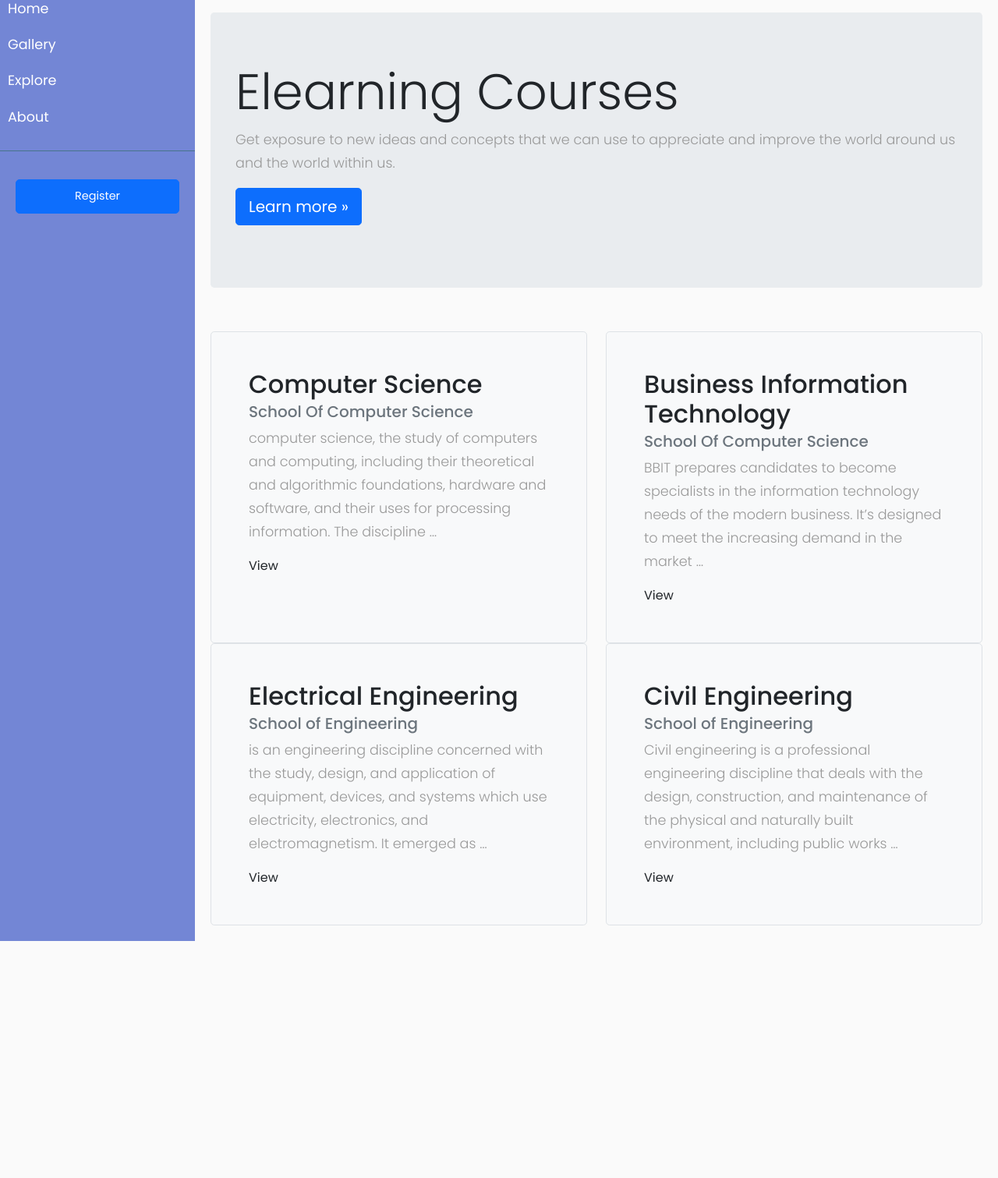
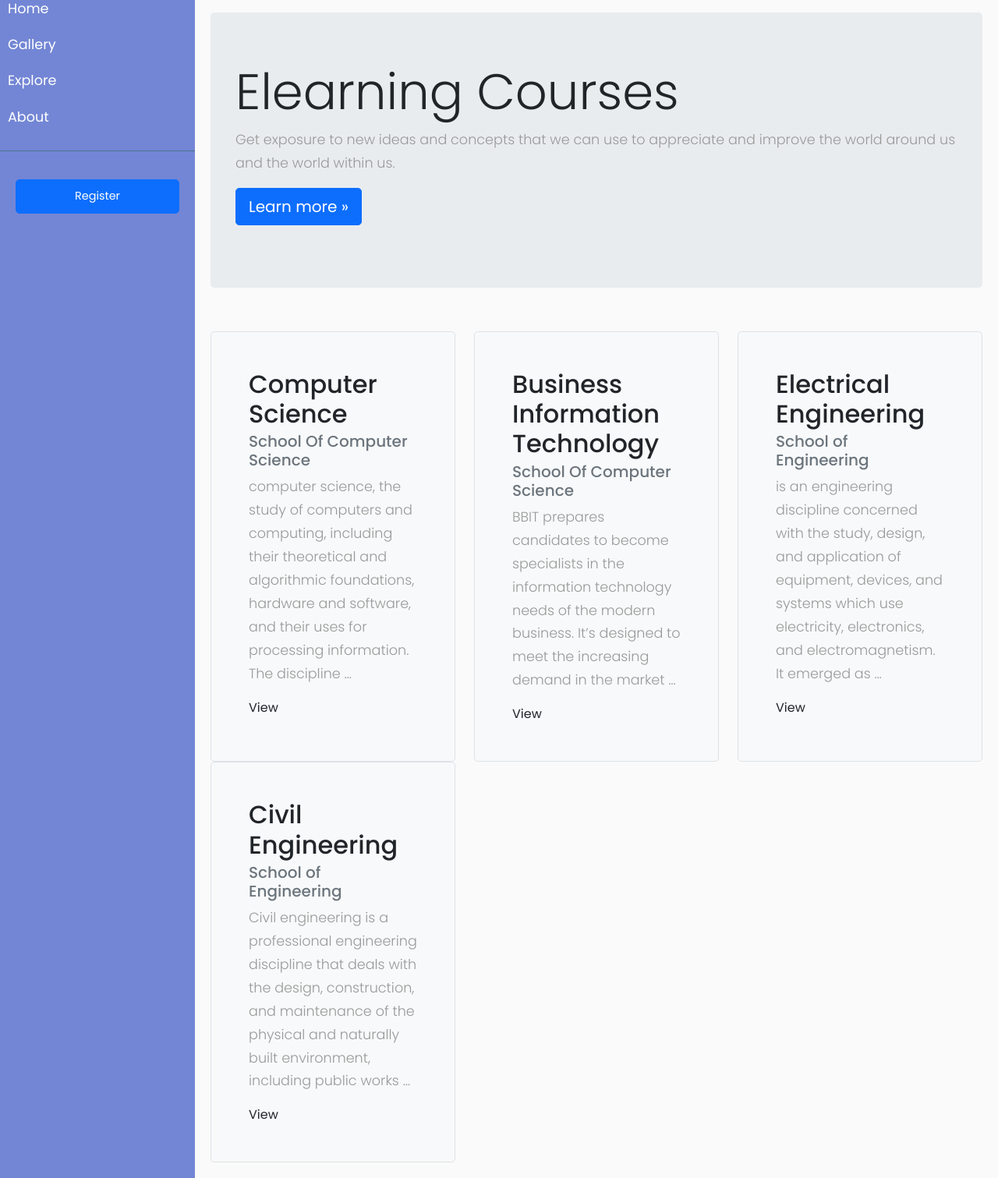
Before and after one commit to stevenjoro098/Masomo, a Django app: page / in a window 1280 px wide. Shown: the part 114-1625 px from the top of the page at 78% size. Before the commit the page ends 1321 px from the top, so only its background shows below. Run offline with Django 3.2, Linux system fonts and the light colour scheme; data comes from the database, SQL or seed files in the repository; both versions use the stored data as it was after the commit; some libraries are stand-ins or nearby versions.

Commit message:
Updated Home Page Designs

```diff
--- a/ELearning/settings.py
+++ b/ELearning/settings.py
@@ -24,7 +24,7 @@ BASE_DIR = os.path.dirname(os.path.dirname(os.path.abspath(__file__)))
 SECRET_KEY = 'django-insecure-cvxm@fyn!@4ntk-95w%yr6!ajd#6tkn72(_+t6^kfcz)h%1c)+'
 
 # SECURITY WARNING: don't run with debug turned on in production!
-DEBUG = True
+DEBUG = False
 
 ALLOWED_HOSTS = ['*', 'https://masomoapp.herokuapp.com/', '127.0.0.1:8000', '0.0.0.0']
 
--- a/courses/templates/courses/list/course_list.html
+++ b/courses/templates/courses/list/course_list.html
@@ -46,9 +46,11 @@
       <p><a class="btn btn-primary btn-lg" href="#" role="button">Learn more &raquo;</a></p>
     </div>
     <br>
+
+
     <div class="row align-items-md-stretch">
         {% for course in courses_list %}
-          <div class="col-md-6">
+          <div class="col-md-4">
             <div class="h-100 p-5 bg-light border rounded-3">
               <h2>{{ course.courses }}</h2>
                 <h5 class="card-subtitle mb-2 text-muted">{{ course.department}}</h5>
```
Also changed, not shown: db.sqlite3.
